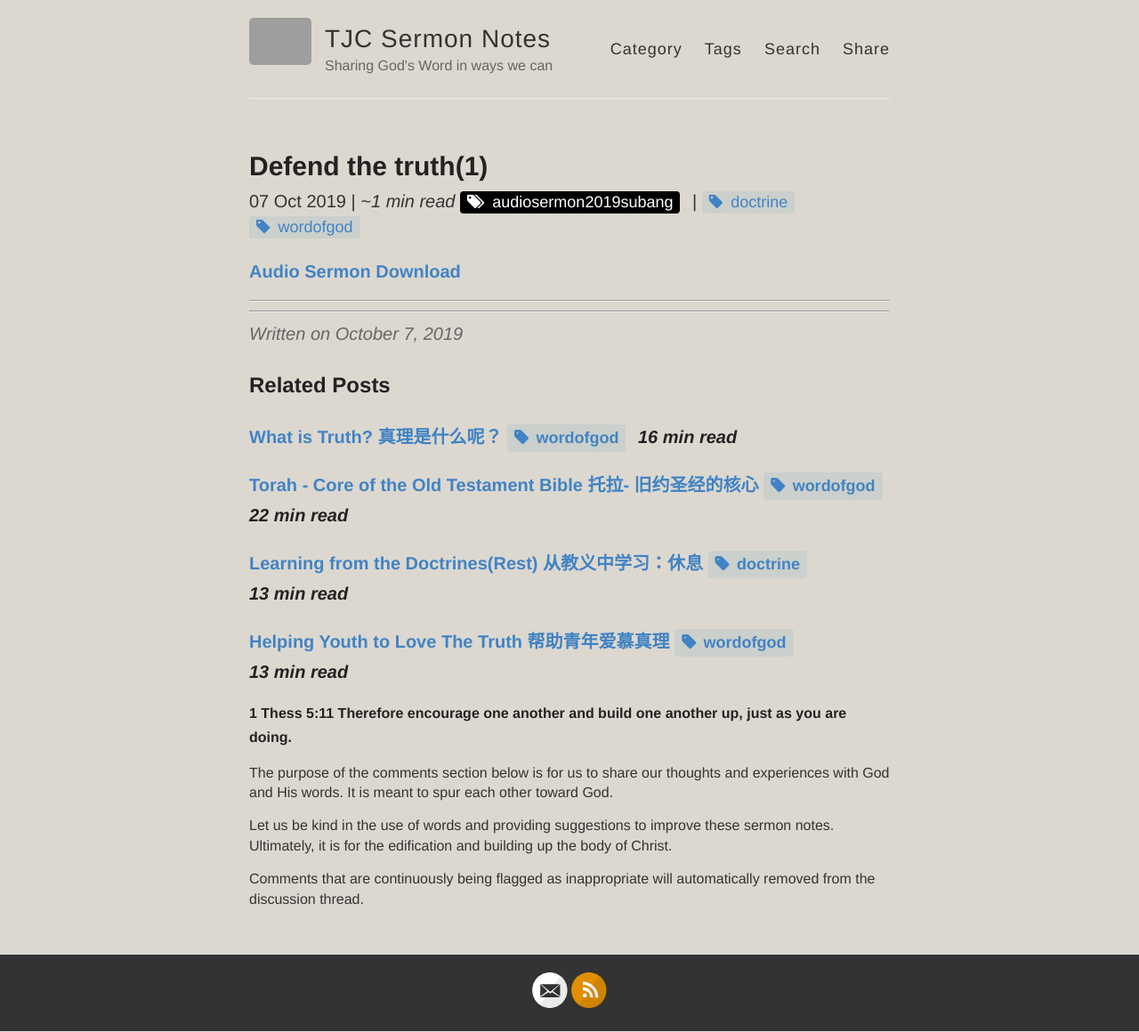
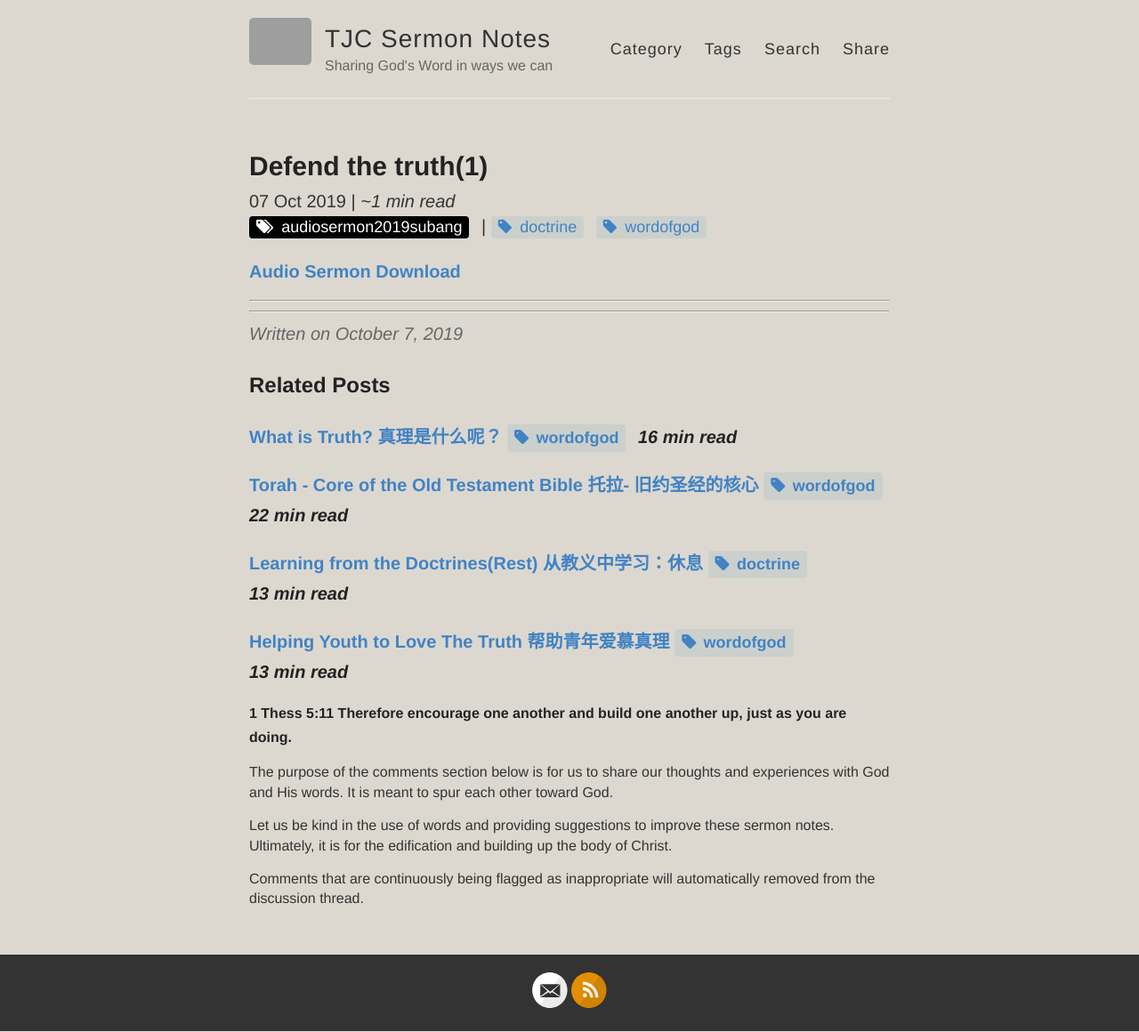
Before and after one commit to catchupTJC/catchuptjc.github.io, a Jekyll site: the page built from _posts/2019-10-07-Defend the truth(1) .md, in a window 1280 px wide. Shown: the whole page at 89% size. Built offline with Jekyll 4.4.1, drawn with Linux system fonts in a browser that asks for light colours; nearby versions of some CDN libraries; comment, search, counter and statistics services are not loaded; grey boxes are pictures that could not be loaded.

Commit message:
Update post.html

```diff
--- a/_layouts/post.html
+++ b/_layouts/post.html
@@ -11,7 +11,7 @@ layout: default
 
   {% if page.category %}
   {% for tag in page.category %}
-    <a href="{{ site.baseurl }}{{ site.category_page }}#{{ tag | slugify }}" class="cat-tag">{{ tag }}</a>
+    <br/><a href="{{ site.baseurl }}{{ site.category_page }}#{{ tag | slugify }}" class="cat-tag">{{ tag }}</a>
   {% endfor %}
   {% endif %}
   {% if page.tags %} |
```
